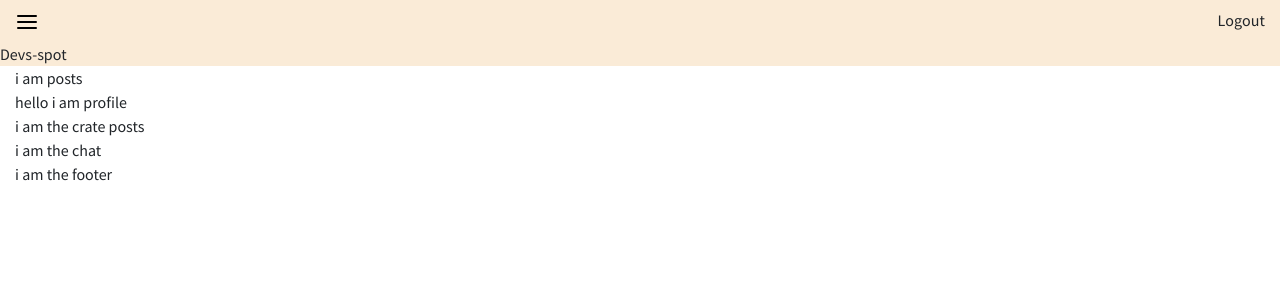
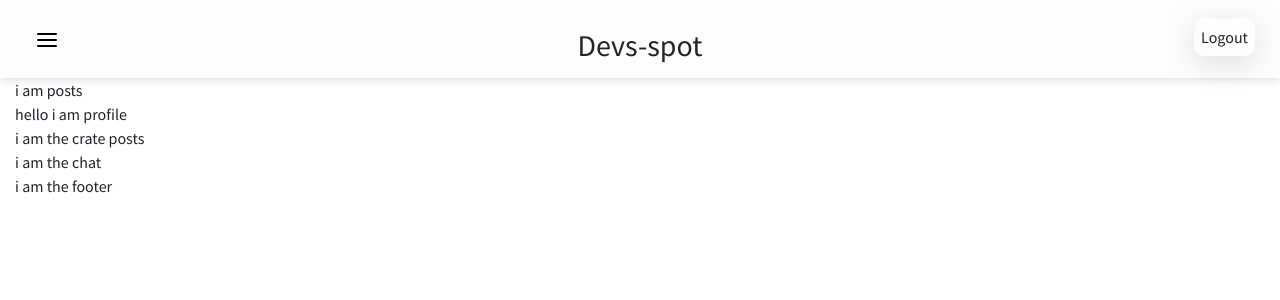
Before and after one commit to Aditya99111/Devs-Spot, a React (Create React App) app: page / in a window 1280 px wide. Shown: the top 300 px of the page. Built offline with nearby package versions, Linux system fonts and the light colour scheme.

Commit message:
Update Header.css

```diff
--- a/src/components/Header/Header.css
+++ b/src/components/Header/Header.css
@@ -1,40 +1,39 @@
 .header-container {
   width: 100%;
-  background-color: antiquewhite;
+  background-color:#fdfdfd;
+  box-shadow: rgba(99, 99, 99, 0.2) 0px 2px 8px 0px;
+  padding:10px;
 }
 
 .BurgerMenu {
   cursor: pointer;
+  position: relative;
+  left: 10px;
+  top: 8px;
 }
 
 .custom-collapse {
+  padding-left: 10px !important;
   position: absolute !important;
-  width: 230px !important;
+  width: 200px !important;
   height: auto !important;
   z-index: 1 !important;
   box-shadow: 0 0.5rem 1rem rgb(0 0 0 / 15%) !important;
-  border-radius: 0px !important;
+  border-bottom-right-radius: 4px !important;
 }
 
-.custom-card-container {
-  border-radius: 0px !important;
-}
 .LogoutLabel {
   cursor: pointer;
-  font-family: "Source Sans Pro", sans-serif;
-  font-weight: 400;
-  font-stretch: normal;
-  font-style: normal;
-  line-height: 1.5;
-  letter-spacing: 0.1px;
+  padding: 7px;
+  /* border:1px solid black; */
+  box-shadow: rgba(100, 100, 111, 0.2) 0px 7px 29px 0px;
+    border-radius: 10px;
+    margin-bottom: 4px;
 }
 
-.Nav-Items {
-  cursor: pointer;
-  font-family: "Source Sans Pro", sans-serif;
+.name{
+  text-align: center;
+  margin-top: -45px;
+  font-size: 30px;
   font-weight: 400;
-  font-stretch: normal;
-  font-style: normal;
-  line-height: 1.5;
-  letter-spacing: 0.1px;
 }
```
